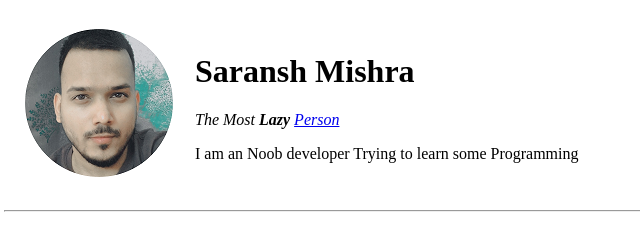
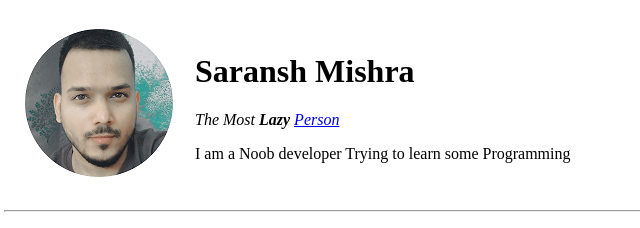
Before and after one commit to saranshm01/Resume, a plain HTML site: page index.html in a window 1280 px wide. Shown: the top 228 px of the page, 4-644 px from the left. Drawn offline with Linux system fonts and the light colour scheme.

Commit message:
Update index.html

```diff
--- a/index.html
+++ b/index.html
@@ -12,7 +12,7 @@
       <td><img src="images/image.png" alt="wallpaper"></td>
       <td><h1>Saransh Mishra</h1>
       <p><em>The Most <strong>Lazy</strong> <a href="https://en.wikipedia.org/wiki/Intellectual#:~:text=An%20intellectual%20is%20a%20person,authority%20as%20a%20public%20intellectual.">Person</a></em></p>
-      <p>I am an Noob developer Trying to learn some Programming</p></td>
+      <p>I am a Noob developer Trying to learn some Programming</p></td>
     </tr>
   </table>
 
```
